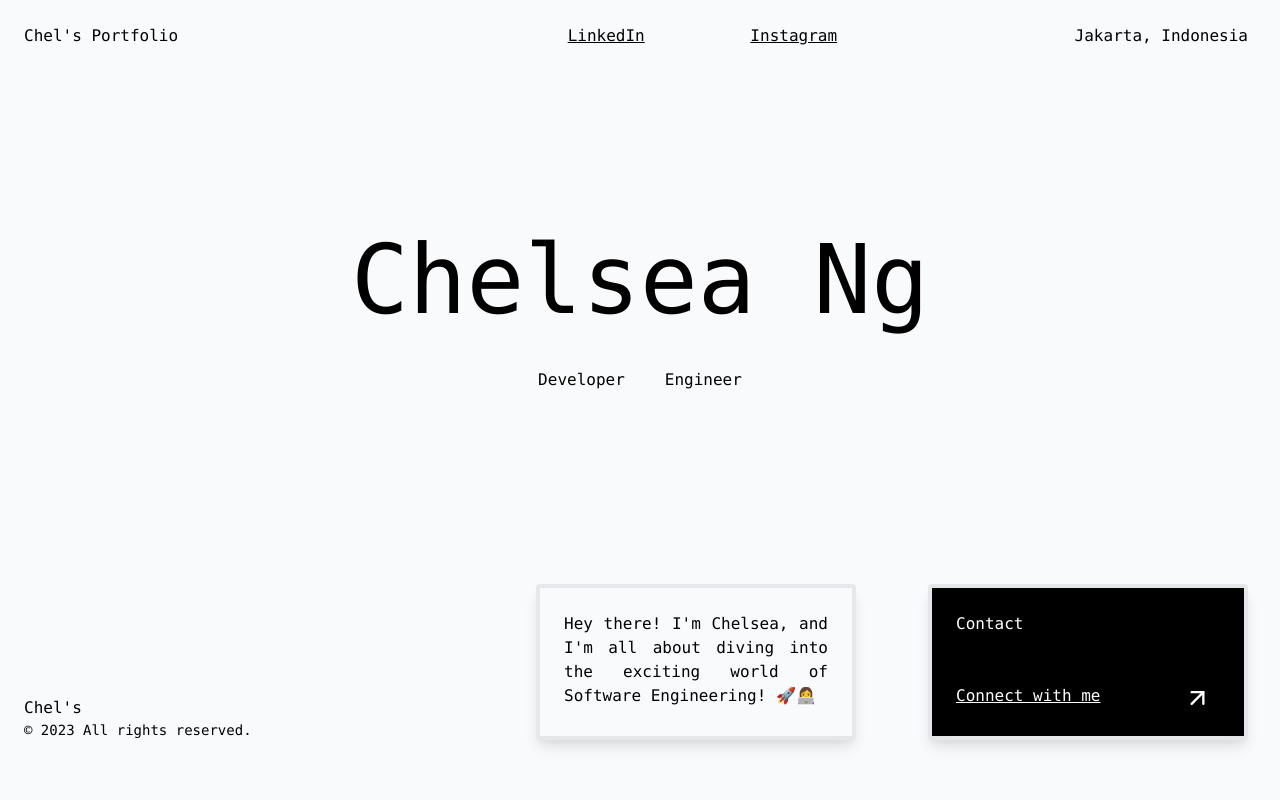
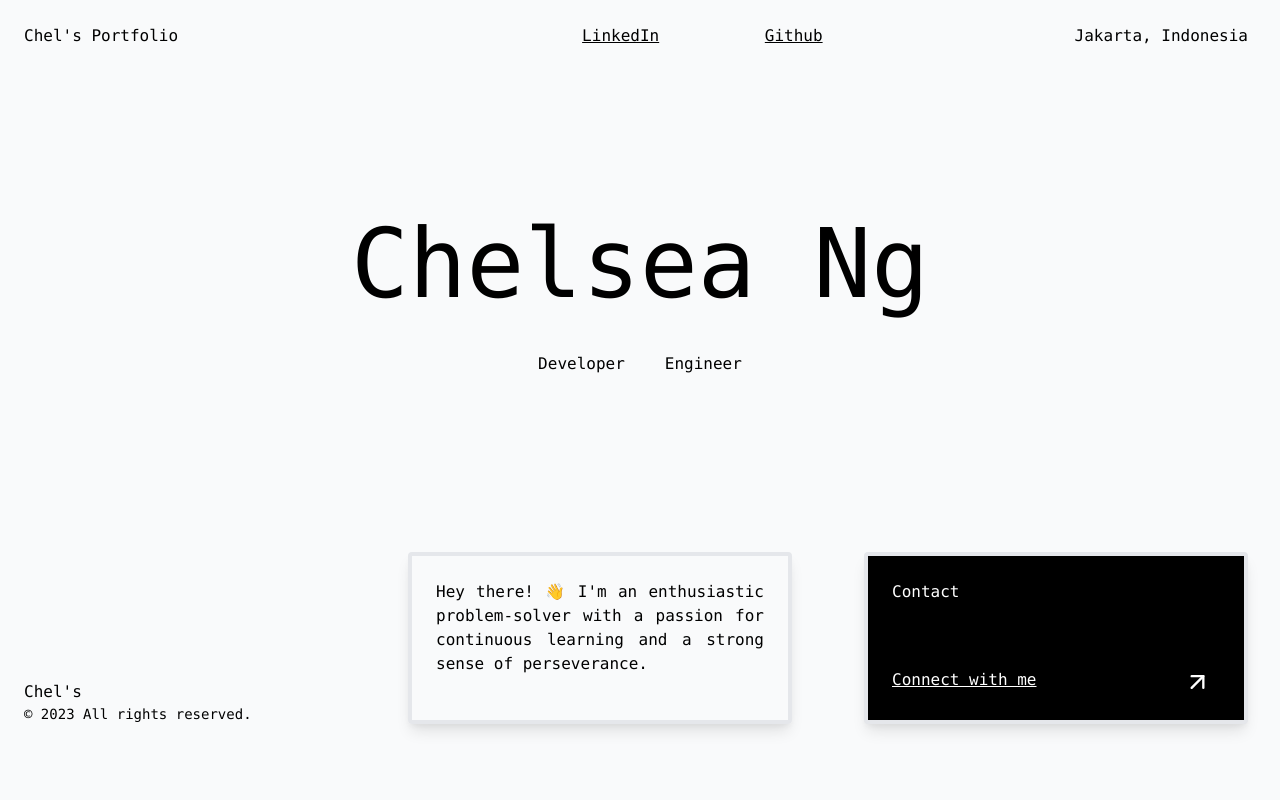
Before and after one commit to gnlehc/gnlehc.github.io, a website: page index.html in a window 1280 px wide. Shown: the top 800 px of the page. Drawn offline with nearby package versions, Linux system fonts and the light colour scheme; no server answers.

Commit message:
fix: layout

```diff
--- a/index.html
+++ b/index.html
@@ -4,19 +4,15 @@
     <meta charset="UTF-8" />
     <meta name="viewport" content="width=device-width, initial-scale=1.0" />
     <title>Chel's Portfolio</title>
-    <!-- <link rel="icon" href="src/assets/portoprofile.png" /> -->
+    <link rel="icon" type="image/png" href="src/assets/circle_profile.png" />
     <link
       rel="stylesheet"
       href="https://cdn.jsdelivr.net/npm/tailwindcss/dist/tailwind.min.css" />
-    <link rel="stylesheet" href="/src/style/index.css" />
     <script src="/src/script/index.js" defer></script>
   </head>
   <body
     class="font-mono scroll-smooth bg-gray-50 max-w-full max-h-full flex flex-col">
-    <!-- <div class="splash">
-      <h1 class="splash-header">Hi There!</h1>
-    </div> -->
-    <div class="flex flex-col gap-28">
+    <div class="flex flex-col gap-24">
       <!-- Header -->
       <header class="md:hidden bg-white p-4 fixed top-0 left-0 z-10 w-full">
         <div class="flex items-center justify-between">
@@ -73,9 +69,9 @@
               >LinkedIn</a
             >
             <a
-              href="https://www.instagram.com/gnlehc/"
+              href="https://github.com/gnlehc"
               class="text-base underline"
-              >Instagram</a
+              >Github</a
             >
             <!-- <a class="text-base">Jakarta, Indonesia</a> -->
           </div>
@@ -95,25 +91,24 @@
           <p class="text-center md:text-left">Engineer</p>
         </div>
       </div>
-      <div class="flex flex-col md:flex-row justify-between gap-4 md:gap-10">
+      <div class="flex flex-col md:flex-row justify-between gap-0 md:gap-10">
         <div class="m-auto top-0 ml-6 mb-0 text-center md:text-left">
           <p>Chel's</p>
           <p class="text-sm">© 2023 All rights reserved.</p>
         </div>
         <div
-          class="w-full md:w-80 p-6 border-4 rounded hover:bg-black hover:text-white transition ease-in-out shadow-lg delay-75 transform hover:-translate-y-2">
+          class="w-full md:w-96 p-6 border-4 rounded hover:bg-black hover:text-white transition ease-in-out shadow-lg delay-75 transform hover:-translate-y-2">
           <div class="m-auto md:text-justify">
             <p>
-              Hey there! I'm Chelsea, and I'm all about diving into the exciting
-              world of Software Engineering! 🚀👩‍💻
+              Hey there! 👋 I'm an enthusiastic problem-solver with a passion for continuous learning and a strong sense of perseverance.
             </p>
           </div>
         </div>
         <div
-          class="mx-8 w-full md:w-80 p-6 border-4 rounded bg-black text-white transition ease-in-out delay-75 transform hover:-translate-y-2 shadow-lg">
-          <div class="flex flex-col gap-12">
+          class="mx-8 w-full md:w-96 p-6 border-4 rounded bg-black text-white transition ease-in-out delay-75 transform hover:-translate-y-2 shadow-lg">
+          <div class="flex flex-col gap-16">
             <p class="text-center md:text-left">Contact</p>
-            <div class="flex flex-row gap-20 justify-center md:justify-start">
+            <div class="flex flex-row gap-36 justify-center md:justify-start">
               <a class="underline" href="mailto:chelseang40@gmail.com"
                 >Connect with me</a
               >
```
Also changed, not shown: src/archive/index.html (deleted, +0 -157 lines), src/style/index.css (deleted, +0 -25 lines), src/assets/circle_profile.png (added), 1 other file.
